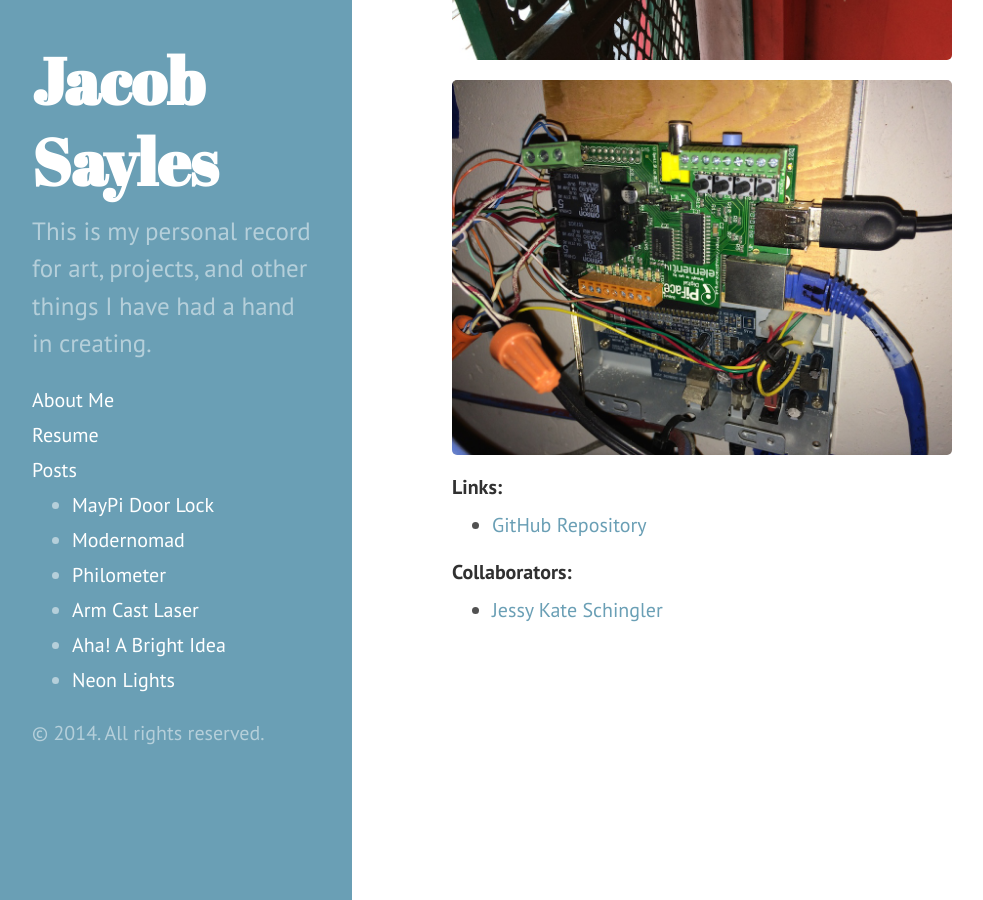
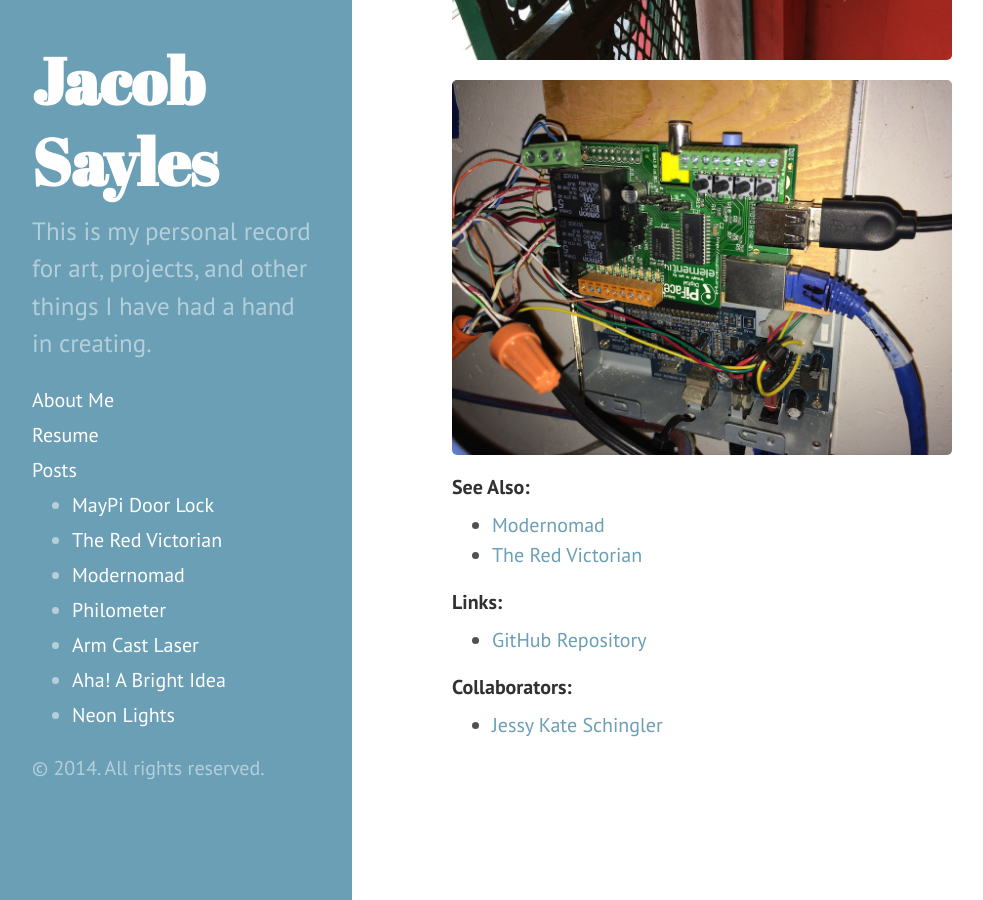
Before and after one commit to jsayles/jsayles.github.io, a Jekyll site: the page built from _posts/2014-08-29-maypi.md, in a window 1280 px wide and 900 px high, scrolled down 1235 px. Shown: the whole window, without its empty margins (8-991 px from the left). Built offline with Jekyll 4.4.1, drawn with Linux system fonts in a browser that asks for light colours; Markdown is read by kramdown in place of the engine named in the settings.

Commit message:
new redvic page and see-also links

```diff
--- a/_includes/sidebar.html
+++ b/_includes/sidebar.html
@@ -17,8 +17,7 @@
 				`layout: page` in the front-matter. See readme for usage.
 			{% endcomment %}
 
-			{% assign pages_list = site.pages %}
-			{% for node in pages_list %}
+			{% for node in site.pages %}
 				{% if node.title != null %}
 					{% if node.layout == "page" %}
 						<a class="sidebar-nav-item{% if page.url == node.url %} active{% endif %}" href="{{ node.url }}">{{ node.title }}</a>
@@ -31,8 +30,7 @@
 
 			<a class="sidebar-nav-item{% if page.url == site.baseurl %} active{% endif %}" href="{{ site.baseurl }}">Posts</a>
 			<ul>
-			{% assign post_list = site.posts %}
-			{% for node in post_list %}
+			{% for node in site.posts %}
 				{% if node.title != null %}
 					{% if node.layout == "post" %}
 						<li><a class="sidebar-nav-item" href="{{ node.url }}">{{ node.title }}</a></li>
--- a/_layouts/post.html
+++ b/_layouts/post.html
@@ -20,6 +20,21 @@ layout: default
 			{% for image in page.images %}
 				<a href="/public/{{ image }}"><img class="gallery" src="/public/{{ image }}"/></a>
 			{% endfor %}
+		</div>
+	{% endif %}
+
+	{% if page.see-also %}
+		<div class="see-also">
+			<h4>See Also:</h4>
+			<ul>
+			{% for post_title in page.see-also %}
+				{% for node in site.posts %}
+					{% if node.title == post_title %}
+						<li><a href="{{ node.url }}">{{ node.title }}</a></li>
+					{% endif %}
+				{% endfor %}
+			{% endfor %}
+			</ul>
 		</div>
 	{% endif %}
 
--- a/_posts/2014-08-29-maypi.md
+++ b/_posts/2014-08-29-maypi.md
@@ -9,6 +9,9 @@ images:
   - 2014-08-29-maypi1.jpg
   - 2014-08-29-maypi2.jpg
   - 2014-08-29-maypi3.jpg
+see-also:
+ - Modernomad
+ - The Red Victorian
 ---
 
 The front door at The Red Victorian was in need of an entry solution. There was already an electric strike installed in the gate and even a lighted doorbell button.  We looked at all the commercial and residential solutions, and the fancy new "smart locks" that are cropping up like Lockitron and August.  We decided to roll our own because none of the solutions we found had the openness or the API we needed to integrate in to the reservation software we created (modernomad).
```
Also changed, not shown: _posts/2014-07-01-redvic.md (+10 -15 lines), public/2014-07-01-redvic1.jpg (added).
